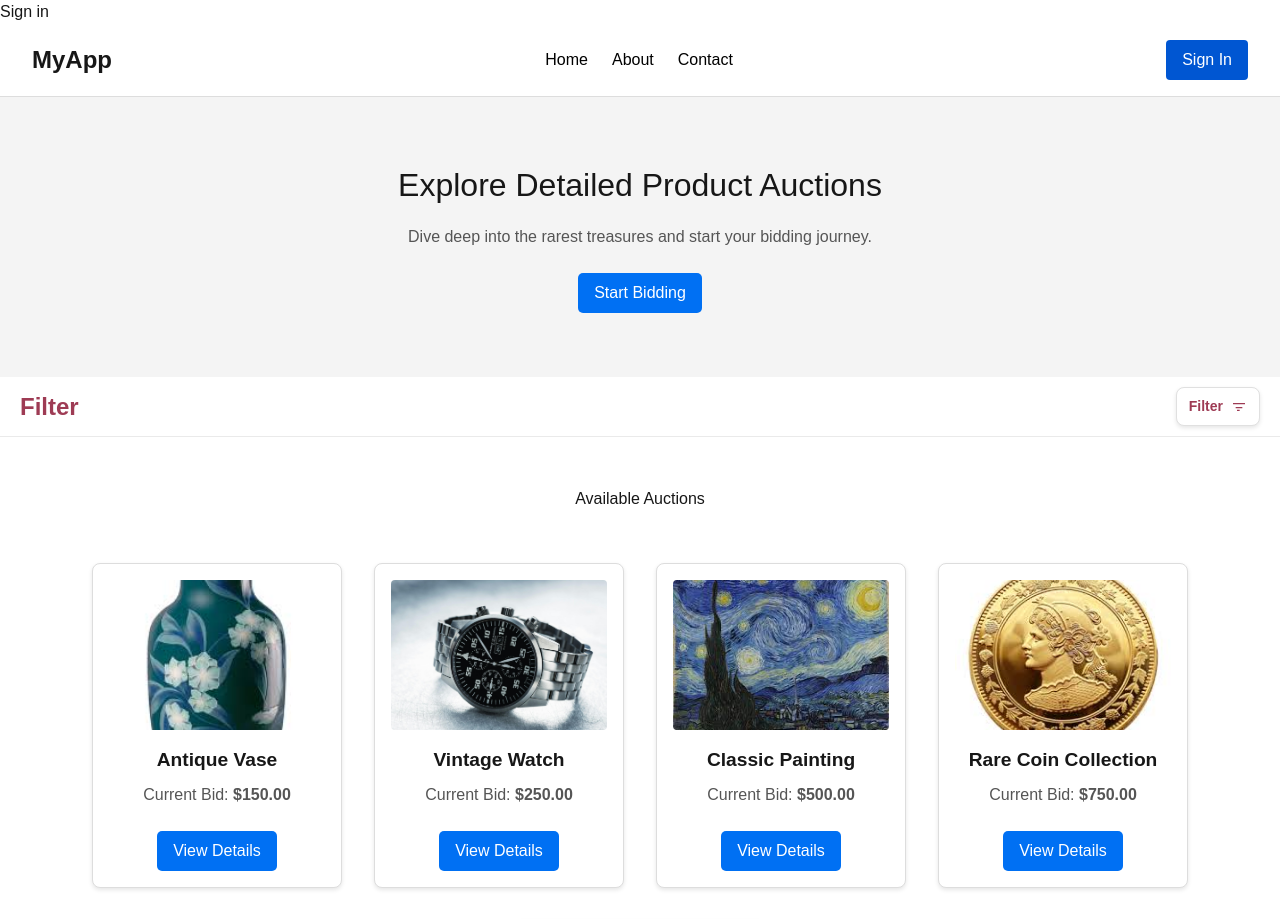
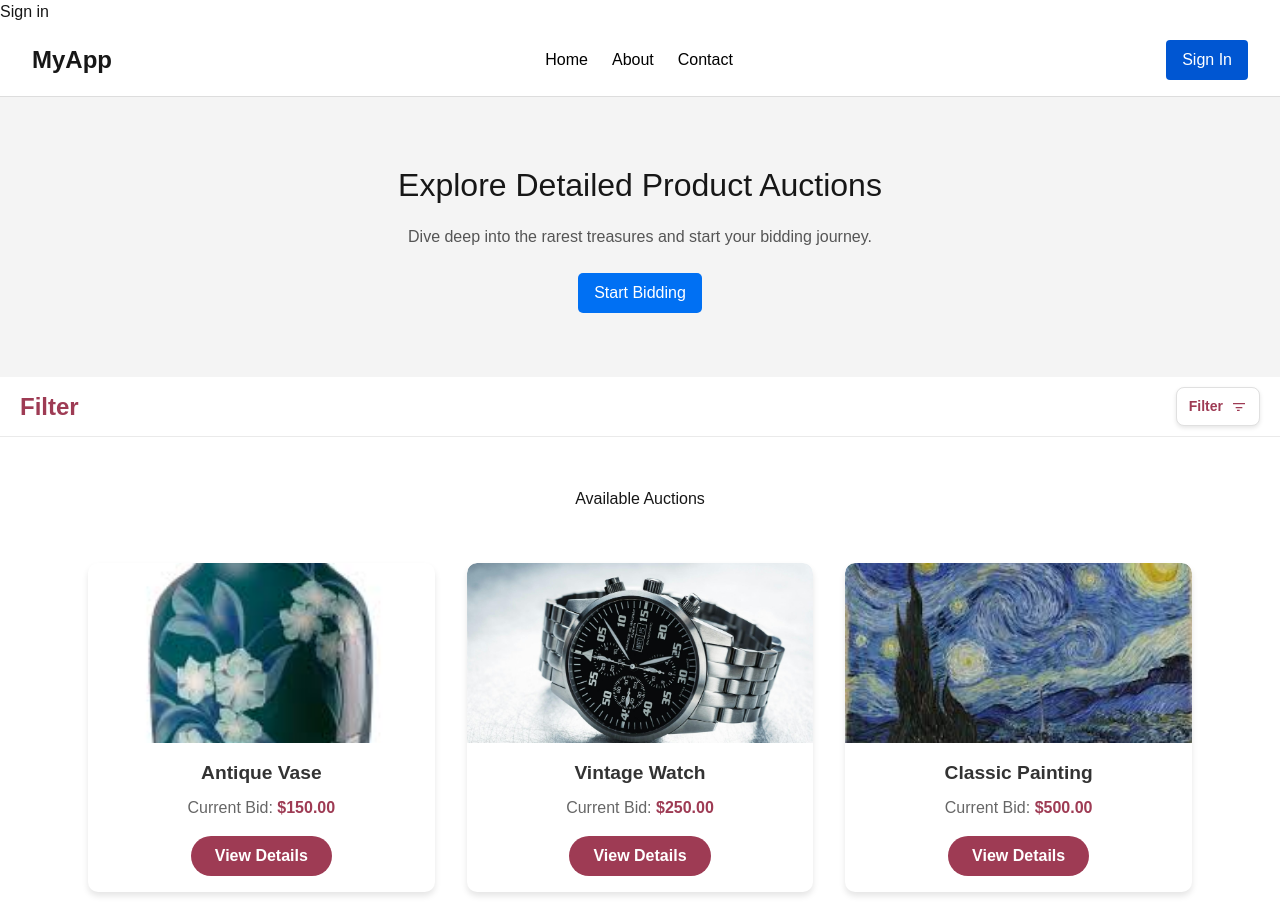
Before and after one commit to Duyanh27/ceiler, a Next.js app in the folder frontend/: page / in a window 1280 px wide. Shown: the top 919 px of the page. Built offline with nearby package versions, Linux system fonts and the light colour scheme; no server answers.

Commit message:
update aution
n

```diff
--- a/frontend/src/app/components/AuctionList.tsx
+++ b/frontend/src/app/components/AuctionList.tsx
@@ -20,10 +20,9 @@ const AuctionList: React.FC<AuctionListProps> = ({ items }) => {
   return (
     <div
       style={{
-        display: "flex",
-        flexWrap: "wrap",
+        display: "grid",
+        gridTemplateColumns: "repeat(auto-fit, minmax(280px, 1fr))",
         gap: "2rem",
-        justifyContent: "center",
         padding: "2rem",
         maxWidth: "1200px",
         margin: "0 auto",
@@ -33,62 +32,90 @@ const AuctionList: React.FC<AuctionListProps> = ({ items }) => {
         <div
           key={item.id}
           style={{
-            border: "1px solid #ddd",
-            borderRadius: "8px",
-            padding: "16px",
-            textAlign: "center",
-            width: "250px",
-            boxShadow: "0 2px 4px rgba(0, 0, 0, 0.1)",
+            borderRadius: "10px",
+            overflow: "hidden",
+            boxShadow: "0 4px 6px rgba(0, 0, 0, 0.1)",
             backgroundColor: "#fff",
             transition: "transform 0.2s ease, box-shadow 0.2s ease",
           }}
           onMouseEnter={(e) => {
             (e.currentTarget as HTMLElement).style.transform = "scale(1.05)";
-            (e.currentTarget as HTMLElement).style.boxShadow = "0 4px 8px rgba(0, 0, 0, 0.2)";
+            (e.currentTarget as HTMLElement).style.boxShadow = "0 6px 12px rgba(0, 0, 0, 0.2)";
           }}
           onMouseLeave={(e) => {
             (e.currentTarget as HTMLElement).style.transform = "scale(1)";
-            (e.currentTarget as HTMLElement).style.boxShadow = "0 2px 4px rgba(0, 0, 0, 0.1)";
+            (e.currentTarget as HTMLElement).style.boxShadow = "0 4px 6px rgba(0, 0, 0, 0.1)";
           }}
         >
           {/* Optimized Image */}
+          <div style={{ position: "relative", height: "180px" }}>
             <Image
               src={item.image}
               alt={item.title}
-            width={250}
-            height={150}
+              layout="fill"
+              objectFit="cover"
               style={{
-              width: "100%",
-              height: "150px",
-              objectFit: "cover",
-              borderRadius: "4px",
+                borderTopLeftRadius: "10px",
+                borderTopRightRadius: "10px",
               }}
               priority
             />
+          </div>
+          {/* Content */}
+          <div style={{ padding: "1rem" }}>
             {/* Title */}
-          <h3 style={{ marginTop: "1rem", fontSize: "1.2rem", fontWeight: "bold" }}>{item.title}</h3>
+            <h3
+              style={{
+                fontSize: "1.2rem",
+                fontWeight: "bold",
+                color: "#333",
+                marginBottom: "0.5rem",
+                textAlign: "center",
+              }}
+            >
+              {item.title}
+            </h3>
             {/* Current Bid */}
-          <p style={{ margin: "0.5rem 0", fontSize: "1rem", color: "#555" }}>
-            Current Bid: <span style={{ fontWeight: "bold" }}>${item.currentBid.toFixed(2)}</span>
+            <p
+              style={{
+                margin: "0.5rem 0",
+                fontSize: "1rem",
+                color: "#666",
+                textAlign: "center",
+              }}
+            >
+              Current Bid:{" "}
+              <span style={{ fontWeight: "bold", color: "#9e3b54" }}>
+                ${item.currentBid.toFixed(2)}
+              </span>
             </p>
             {/* View Details Button */}
+            <div style={{ textAlign: "center", marginTop: "1rem" }}>
               <Link href={`/items/${item.id}`} passHref>
                 <button
                   style={{
-                padding: "0.5rem 1rem",
-                backgroundColor: "#0070f3",
+                    padding: "0.5rem 1.5rem",
+                    backgroundColor: "#9e3b54",
                     color: "white",
                     border: "none",
-                borderRadius: "5px",
+                    borderRadius: "20px",
                     cursor: "pointer",
-                marginTop: "1rem",
+                    fontSize: "1rem",
+                    fontWeight: "bold",
+                    transition: "background-color 0.3s",
                   }}
-              onMouseEnter={(e) => (e.currentTarget.style.backgroundColor = "#005bb5")}
-              onMouseLeave={(e) => (e.currentTarget.style.backgroundColor = "#0070f3")}
+                  onMouseEnter={(e) =>
+                    (e.currentTarget.style.backgroundColor = "#7a2b40")
+                  }
+                  onMouseLeave={(e) =>
+                    (e.currentTarget.style.backgroundColor = "#9e3b54")
+                  }
                 >
                   View Details
                 </button>
               </Link>
+            </div>
+          </div>
         </div>
       ))}
     </div>
```
Also changed, not shown: frontend/src/middleware.ts (line endings or trailing spaces). Lines whose indentation alone changed are shown as unchanged.
